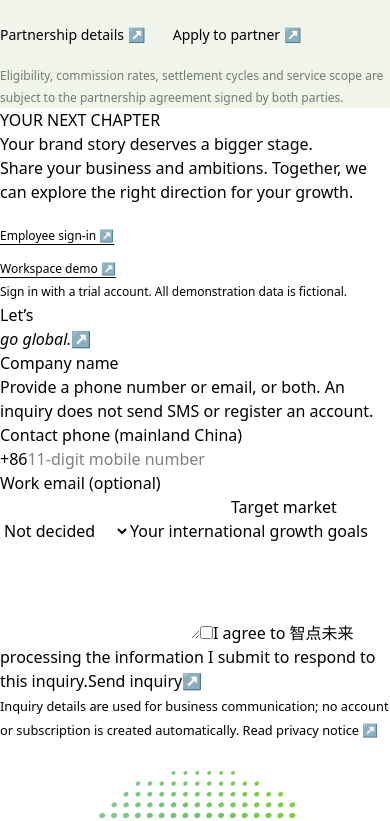
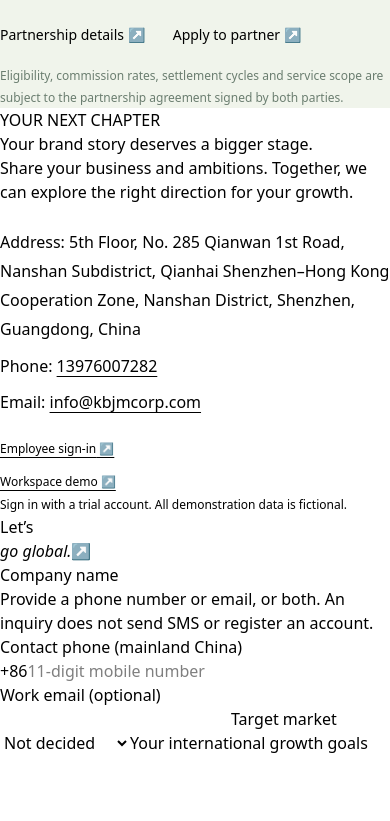
Before and after one commit to Web-Vercel/kbjmcorp.com, a Next.js app: page /en in a window 390 px wide. Shown: the part 9256-10077 px from the top of the page. Built offline with nearby package versions, Linux system fonts and the light colour scheme.

Commit message:
Publish company address phone and email in homepage contact section

```diff
--- a/src/app/[locale]/page.tsx
+++ b/src/app/[locale]/page.tsx
@@ -22,6 +22,6 @@ export default async function Page({params}: {params:Promise<{locale:string}>})
  <section className="section wrap" id="advertising-delivery"><p className="eyebrow">{t.serviceLabel}</p><div className="section-heading"><h2>{t.serviceTitle}</h2><p>{t.serviceIntro}</p></div><div className="services">{t.services.map(([n,title,desc,meta],i)=><article key={n}><div className="card-top"><span>{n}</span><span aria-hidden="true">↗</span></div><h3>{title}</h3><p>{desc}</p><small>{meta}</small><Link className="service-link" href={`/${locale}/services/${serviceSlugs[i]}`}>{locale==="zh"?"了解服务":"Explore service"} ↗</Link></article>)}</div></section>
  <CustomerExperience locale={locale}/>
  <PlatformShowcase locale={locale}/>
- <Faq locale={locale}/><PartnersSection locale={locale}/><section className="section wrap contact" id="contact"><div><p className="eyebrow">{t.contactLabel}</p><h2>{t.contactTitle}</h2><p>{t.contactText}</p><p className={accessStyles.staff}><Link href={`/${locale}/admin/login`}>{locale === "zh" ? "员工登录" : "Employee sign-in"} ↗</Link></p><p className={accessStyles.demo}><a href={`https://new-kbjmcorp-git-preview-tenant-isolation-kenny-ai-team.vercel.app/${locale}/access/login`} target="_blank" rel="noopener noreferrer">{locale === "zh" ? "后台演示 ↗" : "Workspace demo ↗"}</a><span>{locale === "zh" ? "使用体验账号登录，演示资料均为虚拟数据。" : "Sign in with a trial account. All demonstration data is fictional."}</span></p><div className="contact-mark" aria-hidden="true">Let’s<br/><em>go global.</em><span>↗</span></div></div><InquiryForm locale={locale}/></section></main>
+ <Faq locale={locale}/><PartnersSection locale={locale}/><section className="section wrap contact" id="contact"><div><p className="eyebrow">{t.contactLabel}</p><h2>{t.contactTitle}</h2><p>{t.contactText}</p><address className={accessStyles.contactDetails}><p><span>{locale === "zh" ? "地址：" : "Address: "}</span>{locale === "zh" ? "广东省深圳市南山区前海深港合作区南山街道前湾一路285号5楼" : "5th Floor, No. 285 Qianwan 1st Road, Nanshan Subdistrict, Qianhai Shenzhen–Hong Kong Cooperation Zone, Nanshan District, Shenzhen, Guangdong, China"}</p><p>{locale === "zh" ? "电话：" : "Phone: "}<a href="tel:+8613976007282">13976007282</a></p><p>{locale === "zh" ? "电邮：" : "Email: "}<a href="mailto:info@kbjmcorp.com">info@kbjmcorp.com</a></p></address><p className={accessStyles.staff}><Link href={`/${locale}/admin/login`}>{locale === "zh" ? "员工登录" : "Employee sign-in"} ↗</Link></p><p className={accessStyles.demo}><a href={`https://new-kbjmcorp-git-preview-tenant-isolation-kenny-ai-team.vercel.app/${locale}/access/login`} target="_blank" rel="noopener noreferrer">{locale === "zh" ? "后台演示 ↗" : "Workspace demo ↗"}</a><span>{locale === "zh" ? "使用体验账号登录，演示资料均为虚拟数据。" : "Sign in with a trial account. All demonstration data is fictional."}</span></p><div className="contact-mark" aria-hidden="true">Let’s<br/><em>go global.</em><span>↗</span></div></div><InquiryForm locale={locale}/></section></main>
  <SiteFooter locale={locale}/></>;
 }
--- a/src/components/PublicAccess.module.css
+++ b/src/components/PublicAccess.module.css
@@ -1,3 +1,5 @@
 .logins{display:flex;flex-direction:column;align-items:flex-start;gap:7px;white-space:nowrap;line-height:1.35}.logins a:hover{text-decoration:underline;text-underline-offset:4px}.staff.staff{margin:22px 0 0;font-size:12px;color:var(--muted);line-height:1.7}.staff a{font-size:12px;text-decoration:underline;text-underline-offset:4px}.staff a:hover{color:var(--green)}@media(max-width:640px){.logins{gap:6px}}
 
 .demo.demo{margin:12px 0 0;font-size:12px;color:var(--muted);line-height:1.7}.demo a{font-size:12px;text-decoration:underline;text-underline-offset:4px}.demo a:hover{color:var(--green)}.demo span{display:block;margin-top:3px}
+
+.contactDetails{margin-top:24px;font-style:normal;line-height:1.8;overflow-wrap:anywhere}.contactDetails p{margin:0 0 8px}.contactDetails a{text-decoration:underline;text-underline-offset:4px}.contactDetails a:hover{color:var(--green)}
```
